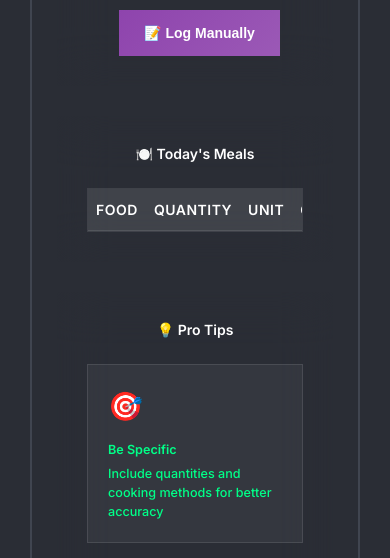
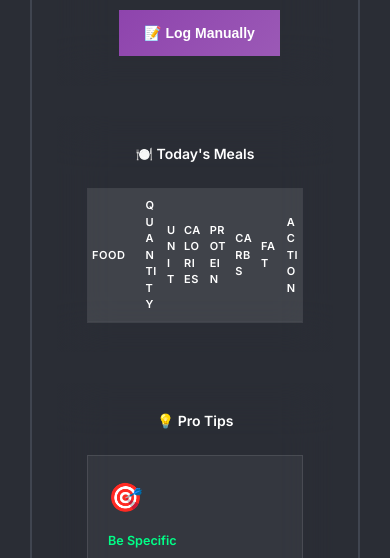
Before and after one commit to 45nivas/Stay_hard_fitness, a Django app: template templates/calorie_tracker.html in a window 390 px wide. Shown: the part 1905-2463 px from the top of the page. Run offline with Django 4.2, Linux system fonts and the light colour scheme; the template is opened without the code that fills it, so the values that code supplies are empty.

Commit message:
Fix calorie tracker table layout - remove horizontal scrolling, make delete button always visible

```diff
--- a/templates/calorie_tracker.html
+++ b/templates/calorie_tracker.html
@@ -503,23 +503,40 @@
 }
 
 .table-container {
-    overflow-x: auto;
     border-radius: var(--border-radius-lg);
     border: 1px solid rgba(255, 255, 255, 0.1);
+    /* Removed overflow-x: auto to prevent horizontal scrolling */
 }
 
 .meals-table {
     width: 100%;
     border-collapse: collapse;
     background: rgba(255, 255, 255, 0.03);
+    table-layout: fixed; /* Fixed layout to prevent column expansion */
 }
 
 .meals-table th,
 .meals-table td {
-    padding: 15px 12px;
+    padding: 12px 8px;
     text-align: left;
     border-bottom: 1px solid rgba(255, 255, 255, 0.1);
+    word-wrap: break-word;
+    overflow: hidden;
 }
+
+/* Specific column widths for better layout */
+.meals-table th:nth-child(1), .meals-table td:nth-child(1) { width: 20%; } /* Food */
+.meals-table th:nth-child(2), .meals-table td:nth-child(2) { width: 8%; }  /* Quantity */
+.meals-table th:nth-child(3), .meals-table td:nth-child(3) { width: 6%; }  /* Unit */
+.meals-table th:nth-child(4), .meals-table td:nth-child(4) { width: 8%; }  /* Calories */
+.meals-table th:nth-child(5), .meals-table td:nth-child(5) { width: 8%; }  /* Protein */
+.meals-table th:nth-child(6), .meals-table td:nth-child(6) { width: 8%; }  /* Carbs */
+.meals-table th:nth-child(7), .meals-table td:nth-child(7) { width: 8%; }  /* Fat */
+.meals-table th:nth-child(8), .meals-table td:nth-child(8) { width: 7%; }  /* Fiber */
+.meals-table th:nth-child(9), .meals-table td:nth-child(9) { width: 7%; }  /* Sugar */
+.meals-table th:nth-child(10), .meals-table td:nth-child(10) { width: 7%; } /* Sodium */
+.meals-table th:nth-child(11), .meals-table td:nth-child(11) { width: 6%; } /* Source */
+.meals-table th:nth-child(12), .meals-table td:nth-child(12) { width: 7%; } /* Action */
 
 .meals-table th {
     background: rgba(255, 255, 255, 0.08);
@@ -543,11 +560,13 @@
     background: rgba(231, 76, 60, 0.2);
     border: 1px solid rgba(231, 76, 60, 0.3);
     border-radius: var(--border-radius-sm);
-    padding: 8px 12px;
+    padding: 6px 10px;
     color: #e74c3c;
-    font-size: var(--font-size-sm);
+    font-size: 12px;
     cursor: pointer;
     transition: var(--transition-smooth);
+    white-space: nowrap;
+    font-weight: 600;
 }
 
 .delete-btn:hover {
@@ -719,8 +738,31 @@
 
     .meals-table th,
     .meals-table td {
-        padding: 10px 8px;
-        font-size: var(--font-size-xs);
+        padding: 8px 4px;
+        font-size: 11px;
+    }
+
+    /* Hide less important columns on mobile */
+    .meals-table th:nth-child(8), .meals-table td:nth-child(8), /* Fiber */
+    .meals-table th:nth-child(9), .meals-table td:nth-child(9), /* Sugar */
+    .meals-table th:nth-child(10), .meals-table td:nth-child(10), /* Sodium */
+    .meals-table th:nth-child(11), .meals-table td:nth-child(11) { /* Source */
+        display: none;
+    }
+
+    /* Adjust remaining column widths for mobile */
+    .meals-table th:nth-child(1), .meals-table td:nth-child(1) { width: 25%; } /* Food */
+    .meals-table th:nth-child(2), .meals-table td:nth-child(2) { width: 10%; } /* Quantity */
+    .meals-table th:nth-child(3), .meals-table td:nth-child(3) { width: 8%; }  /* Unit */
+    .meals-table th:nth-child(4), .meals-table td:nth-child(4) { width: 12%; } /* Calories */
+    .meals-table th:nth-child(5), .meals-table td:nth-child(5) { width: 12%; } /* Protein */
+    .meals-table th:nth-child(6), .meals-table td:nth-child(6) { width: 12%; } /* Carbs */
+    .meals-table th:nth-child(7), .meals-table td:nth-child(7) { width: 12%; } /* Fat */
+    .meals-table th:nth-child(12), .meals-table td:nth-child(12) { width: 9%; } /* Action */
+
+    .delete-btn {
+        padding: 4px 6px;
+        font-size: 10px;
     }
 }
 </style>
```
